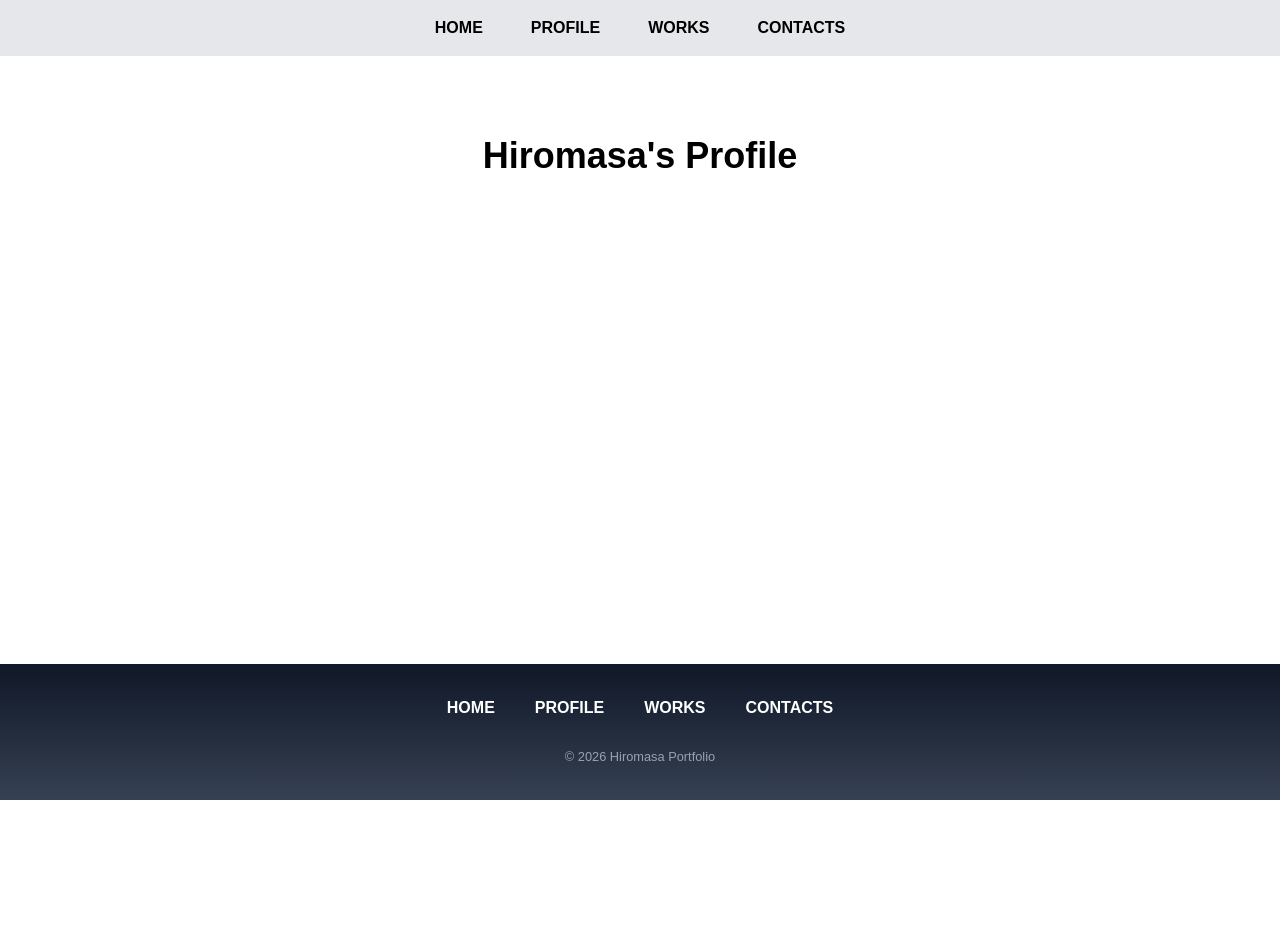
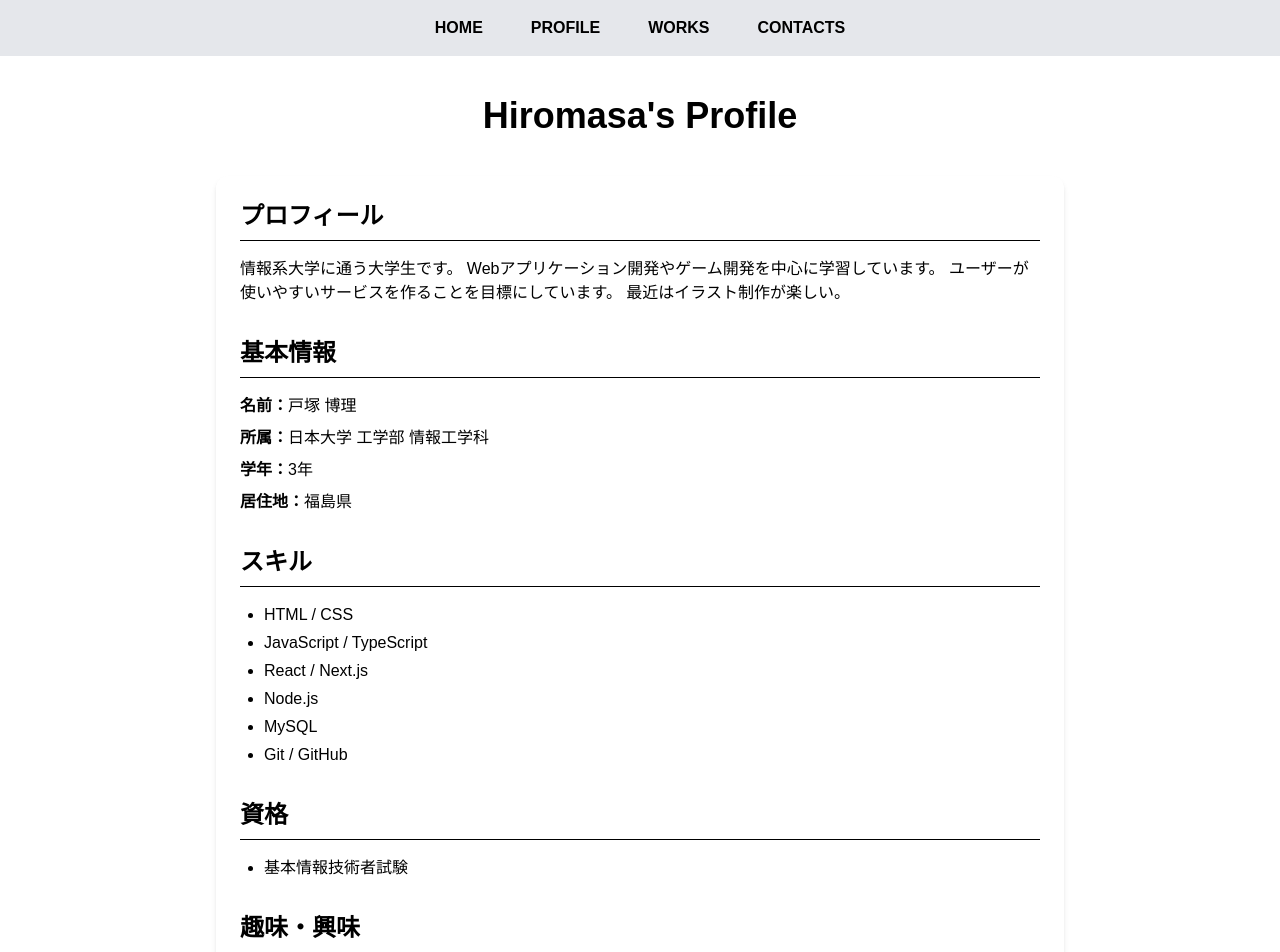
Before and after one commit to hiromasa55/hiromasa-portfolio, a Next.js app: page /profile in a window 1280 px wide. Shown: the top 952 px of the page. Before the commit the page ends 800 px from the top, so only its background shows below. Built offline with nearby package versions, Linux system fonts and the light colour scheme.

Commit message:
add Template-text

```diff
--- a/src/app/profile/page.tsx
+++ b/src/app/profile/page.tsx
@@ -1,7 +1,77 @@
-export default function profile(){
+export default function Profile() {
   return (
-    <>
-      <h1 className="text-4xl font-bold text-center mt-20">Hiromasa's Profile</h1>
-    </>
-  )
+    <div className="max-w-4xl mx-auto px-6 py-10">
+      <h1 className="text-4xl font-bold text-center mb-10">
+        Hiromasa's Profile
+      </h1>
+
+      <div className="bg-white rounded-xl shadow-md p-6 space-y-8">
+        {/* 自己紹介 */}
+        <section>
+          <h2 className="text-2xl font-bold border-b pb-2 mb-4">
+            プロフィール
+          </h2>
+          <p>
+            情報系大学に通う大学生です。
+            Webアプリケーション開発やゲーム開発を中心に学習しています。
+            ユーザーが使いやすいサービスを作ることを目標にしています。
+            最近はイラスト制作が楽しい。
+          </p>
+        </section>
+
+        {/* 基本情報 */}
+        <section>
+          <h2 className="text-2xl font-bold border-b pb-2 mb-4">
+            基本情報
+          </h2>
+
+          <div className="space-y-2">
+            <p><strong>名前：</strong>戸塚 博理</p>
+            <p><strong>所属：</strong>日本大学 工学部 情報工学科</p>
+            <p><strong>学年：</strong>3年</p>
+            <p><strong>居住地：</strong>福島県</p>
+          </div>
+        </section>
+
+        {/* スキル */}
+        <section>
+          <h2 className="text-2xl font-bold border-b pb-2 mb-4">
+            スキル
+          </h2>
+
+          <ul className="list-disc pl-6 space-y-1">
+            <li>HTML / CSS</li>
+            <li>JavaScript / TypeScript</li>
+            <li>React / Next.js</li>
+            <li>Node.js</li>
+            <li>MySQL</li>
+            <li>Git / GitHub</li>
+          </ul>
+        </section>
+
+        {/* 資格 */}
+        <section>
+          <h2 className="text-2xl font-bold border-b pb-2 mb-4">
+            資格
+          </h2>
+
+          <ul className="list-disc pl-6">
+            <li>基本情報技術者試験</li>
+          </ul>
+        </section>
+
+        {/* 趣味 */}
+        <section>
+          <h2 className="text-2xl font-bold border-b pb-2 mb-4">
+            趣味・興味
+          </h2>
+
+          <p>
+            イラスト制作、ゲーム開発、Webサービス開発、
+            UI/UXデザインなどに興味があります。
+          </p>
+        </section>
+      </div>
+    </div>
+  );
 }
```
